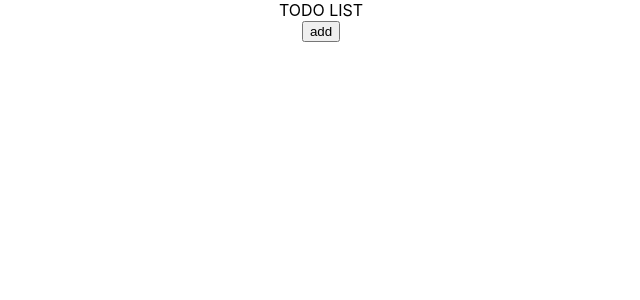
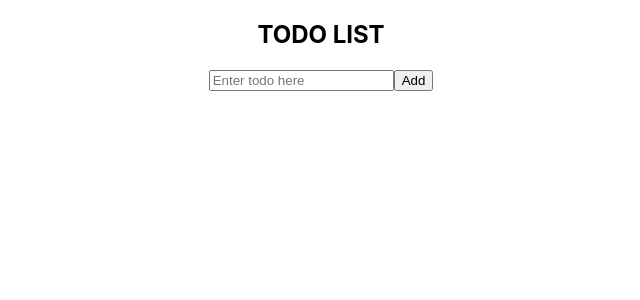
Before and after one commit to jamillajessriel17/todo-list-app, a React (Create React App) app: page / in a window 1280 px wide. Shown: the top 300 px of the page, without its empty margins (319-959 px from the left). Built offline with nearby package versions, Linux system fonts and the light colour scheme.

Commit message:
feat add TodoList parent component to wrap the todo generator and todo group

```diff
--- a/src/App.js
+++ b/src/App.js
@@ -1,11 +1,10 @@
 import "./App.css";
-import TodoGroup from "./components/TodoGroup";
-import TodoItem from "./components/TodoItem";
+import TodoList from "./components/TodoList";
 
 function App() {
   return (
     <div className="App">
-      <TodoGroup itemName={"Test"} />
+      <TodoList />
     </div>
   );
 }
--- /dev/null
+++ b/src/components/TodoGenerator.js
@@ -0,0 +1,29 @@
+import { useState } from "react";
+
+const TodoGenerator = (props) => {
+  const [todoName, setTodoName] = useState("");
+  const handleOnChange = (event) => {
+    setTodoName(event.target.value);
+  };
+  const addItem = () => {
+    if (todoName === "") {
+      alert("No input");
+    } else {
+      props.addItem(todoName);
+    }
+    setTodoName("");
+  };
+  return (
+    <div className="container">
+      <input
+        type="text"
+        value={todoName}
+        onChange={handleOnChange}
+        placeholder="Enter todo here"
+      />
+
+      <button onClick={addItem}>Add</button>
+    </div>
+  );
+};
+export default TodoGenerator;
--- a/src/components/TodoGroup.js
+++ b/src/components/TodoGroup.js
@@ -1,18 +1,12 @@
-import { useState } from "react";
 import TodoItem from "./TodoItem";
 
 const TodoGroup = (props) => {
-  const [todoItems, setTodoItems] = useState([]);
-  const addItem = () => {
-    setTodoItems((todoItems) => [...todoItems, props.itemName]);
-  };
   return (
     <>
-      <div>TODO LIST</div>
-      {todoItems.map((element, index) => {
+      <h2>TODO LIST</h2>
+      {props.todoList.map((element, index) => {
         return <TodoItem itemName={element} key={index} />;
       })}
-      <button onClick={addItem}>add</button>
     </>
   );
 };
--- a/src/components/TodoItem.js
+++ b/src/components/TodoItem.js
@@ -1,7 +1,7 @@
 const TodoItem = (props) => {
   return (
     <>
-      <div>HELLO WORLD{props.itemName}</div>
+      <div className="todoItem">{props.itemName}</div>
     </>
   );
 };
--- /dev/null
+++ b/src/components/TodoList.js
@@ -0,0 +1,17 @@
+import { useState } from "react";
+import TodoGenerator from "./TodoGenerator";
+import TodoGroup from "./TodoGroup";
+
+const TodoList = () => {
+  const [todoList, setTodoList] = useState([]);
+  const addItem = (newTodo) => {
+    setTodoList((oldTodoList) => [...oldTodoList, newTodo]);
+  };
+  return (
+    <>
+      <TodoGroup todoList={todoList} />
+      <TodoGenerator addItem={addItem} />
+    </>
+  );
+};
+export default TodoList;
```
